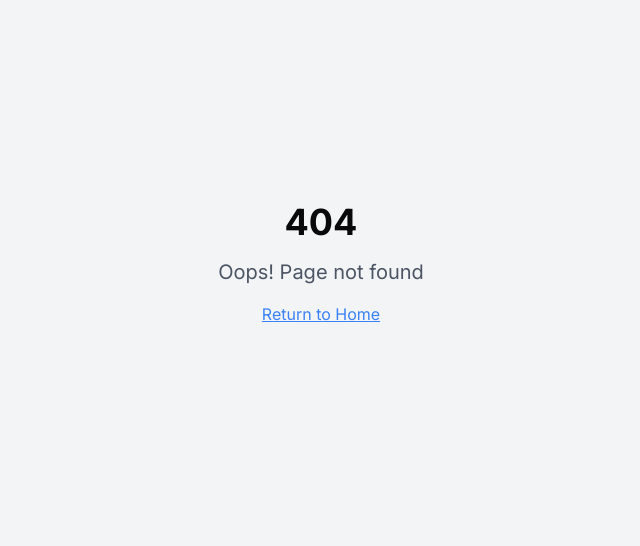
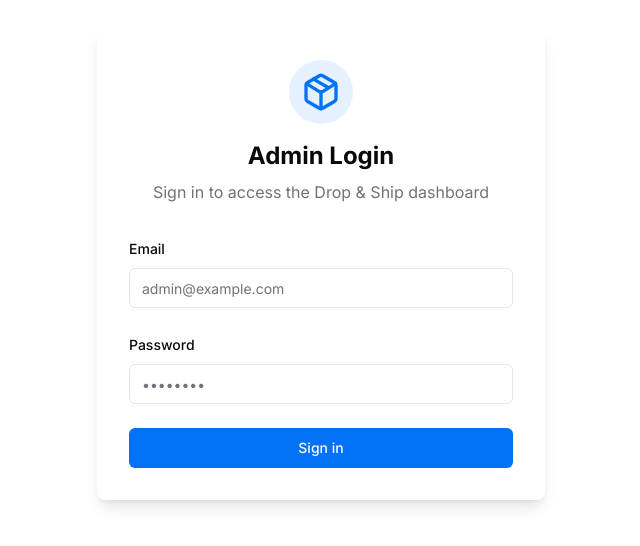
Before and after one commit to velamai/drop-ship-admin-hub, a React (Vite) app: page /login in a window 1280 px wide. Before the commit this address had no page. Shown: the part 136-682 px from the top of the page, without its empty margins (319-959 px from the left). Built offline with nearby package versions, Linux system fonts and the light colour scheme.

Commit message:
Implement user login
Adds a login page with email and password authentication using Supabase Auth. Creates an initial admin user and enables JWT verification for the address edge function.

```diff
--- a/src/App.tsx
+++ b/src/App.tsx
@@ -3,14 +3,70 @@ import { Toaster } from "@/components/ui/toaster";
 import { Toaster as Sonner } from "@/components/ui/sonner";
 import { TooltipProvider } from "@/components/ui/tooltip";
 import { QueryClient, QueryClientProvider } from "@tanstack/react-query";
-import { BrowserRouter, Routes, Route } from "react-router-dom";
+import { BrowserRouter, Routes, Route, Navigate } from "react-router-dom";
+import { AuthProvider, useAuth } from "./contexts/AuthContext";
 import Dashboard from "./pages/Dashboard";
 import Addresses from "./pages/Addresses";
 import Orders from "./pages/Orders";
 import OrderDetail from "./pages/OrderDetail";
 import NotFound from "./pages/NotFound";
+import Login from "./pages/Login";
 
 const queryClient = new QueryClient();
+
+// Protected route component
+const ProtectedRoute = ({ children }: { children: JSX.Element }) => {
+  const { session, loading } = useAuth();
+
+  if (loading) {
+    return <div className="flex h-screen w-full items-center justify-center">Loading...</div>;
+  }
+
+  if (!session) {
+    return <Navigate to="/login" replace />;
+  }
+
+  return children;
+};
+
+const AppRoutes = () => (
+  <Routes>
+    <Route path="/login" element={<Login />} />
+    <Route
+      path="/"
+      element={
+        <ProtectedRoute>
+          <Dashboard />
+        </ProtectedRoute>
+      }
+    />
+    <Route
+      path="/addresses"
+      element={
+        <ProtectedRoute>
+          <Addresses />
+        </ProtectedRoute>
+      }
+    />
+    <Route
+      path="/orders"
+      element={
+        <ProtectedRoute>
+          <Orders />
+        </ProtectedRoute>
+      }
+    />
+    <Route
+      path="/orders/:id"
+      element={
+        <ProtectedRoute>
+          <OrderDetail />
+        </ProtectedRoute>
+      }
+    />
+    <Route path="*" element={<NotFound />} />
+  </Routes>
+);
 
 const App = () => (
   <QueryClientProvider client={queryClient}>
@@ -18,14 +74,9 @@ const App = () => (
       <Toaster />
       <Sonner />
       <BrowserRouter>
-        <Routes>
-          <Route path="/" element={<Dashboard />} />
-          <Route path="/addresses" element={<Addresses />} />
-          <Route path="/orders" element={<Orders />} />
-          <Route path="/orders/:id" element={<OrderDetail />} />
-          {/* ADD ALL CUSTOM ROUTES ABOVE THE CATCH-ALL "*" ROUTE */}
-          <Route path="*" element={<NotFound />} />
-        </Routes>
+        <AuthProvider>
+          <AppRoutes />
+        </AuthProvider>
       </BrowserRouter>
     </TooltipProvider>
   </QueryClientProvider>
--- a/src/components/layout/Sidebar.tsx
+++ b/src/components/layout/Sidebar.tsx
@@ -1,8 +1,9 @@
 
-import React, { useState } from 'react';
+import React from 'react';
 import { Link, useLocation } from 'react-router-dom';
 import { ChevronLeft, LayoutDashboard, Package, MapPin, Settings, LogOut } from 'lucide-react';
 import { cn } from '@/lib/utils';
+import { useAuth } from '@/contexts/AuthContext';
 
 interface SidebarProps {
   open: boolean;
@@ -11,6 +12,7 @@ interface SidebarProps {
 
 export const Sidebar: React.FC<SidebarProps> = ({ open, setOpen }) => {
   const location = useLocation();
+  const { signOut } = useAuth();
 
   const navItems = [
     { name: 'Dashboard', path: '/', icon: LayoutDashboard },
@@ -77,7 +79,10 @@ export const Sidebar: React.FC<SidebarProps> = ({ open, setOpen }) => {
 
         {/* User section */}
         <div className="p-4 border-t border-sidebar-border">
-          <button className="flex items-center w-full px-3 py-2 text-sm text-sidebar-foreground hover:bg-sidebar-accent rounded-md">
+          <button
+            onClick={signOut}
+            className="flex items-center w-full px-3 py-2 text-sm text-sidebar-foreground hover:bg-sidebar-accent rounded-md"
+          >
             <LogOut size={18} className="mr-2" />
             <span>Log Out</span>
           </button>
--- /dev/null
+++ b/src/contexts/AuthContext.tsx
@@ -0,0 +1,97 @@
+
+import React, { createContext, useContext, useEffect, useState } from 'react';
+import { supabase } from '@/integrations/supabase/client';
+import { Session } from '@supabase/supabase-js';
+import { useNavigate } from 'react-router-dom';
+import { useToast } from '@/hooks/use-toast';
+
+interface AuthContextType {
+  session: Session | null;
+  loading: boolean;
+  signIn: (email: string, password: string) => Promise<void>;
+  signOut: () => Promise<void>;
+}
+
+const AuthContext = createContext<AuthContextType | undefined>(undefined);
+
+export const AuthProvider: React.FC<{ children: React.ReactNode }> = ({ children }) => {
+  const [session, setSession] = useState<Session | null>(null);
+  const [loading, setLoading] = useState(true);
+  const navigate = useNavigate();
+  const { toast } = useToast();
+
+  useEffect(() => {
+    // Check for active session
+    supabase.auth.getSession().then(({ data: { session } }) => {
+      setSession(session);
+      setLoading(false);
+    });
+
+    // Listen for auth changes
+    const { data: { subscription } } = supabase.auth.onAuthStateChange((_event, session) => {
+      setSession(session);
+      setLoading(false);
+    });
+
+    return () => subscription.unsubscribe();
+  }, []);
+
+  const signIn = async (email: string, password: string) => {
+    try {
+      setLoading(true);
+      const { error } = await supabase.auth.signInWithPassword({ email, password });
+
+      if (error) {
+        throw error;
+      }
+
+      navigate('/');
+      toast({
+        title: 'Login successful',
+        description: 'Welcome back to the admin dashboard',
+      });
+    } catch (error: any) {
+      toast({
+        variant: 'destructive',
+        title: 'Login failed',
+        description: error.message || 'An error occurred during login',
+      });
+    } finally {
+      setLoading(false);
+    }
+  };
+
+  const signOut = async () => {
+    try {
+      setLoading(true);
+      await supabase.auth.signOut();
+      navigate('/login');
+      toast({
+        title: 'Logged out',
+        description: 'You have been successfully logged out',
+      });
+    } catch (error: any) {
+      toast({
+        variant: 'destructive',
+        title: 'Logout failed',
+        description: error.message || 'An error occurred during logout',
+      });
+    } finally {
+      setLoading(false);
+    }
+  };
+
+  return (
+    <AuthContext.Provider value={{ session, loading, signIn, signOut }}>
+      {children}
+    </AuthContext.Provider>
+  );
+};
+
+export const useAuth = () => {
+  const context = useContext(AuthContext);
+  if (context === undefined) {
+    throw new Error('useAuth must be used within an AuthProvider');
+  }
+  return context;
+};
--- /dev/null
+++ b/src/pages/Login.tsx
@@ -0,0 +1,107 @@
+
+import React from 'react';
+import { z } from 'zod';
+import { useForm } from 'react-hook-form';
+import { zodResolver } from '@hookform/resolvers/zod';
+import { useAuth } from '@/contexts/AuthContext';
+import { Navigate } from 'react-router-dom';
+import { Package } from 'lucide-react';
+
+import {
+  Form,
+  FormControl,
+  FormField,
+  FormItem,
+  FormLabel,
+  FormMessage,
+} from '@/components/ui/form';
+import { Input } from '@/components/ui/input';
+import { Button } from '@/components/ui/button';
+
+const loginSchema = z.object({
+  email: z.string().email('Invalid email address'),
+  password: z.string().min(6, 'Password must be at least 6 characters'),
+});
+
+type LoginFormValues = z.infer<typeof loginSchema>;
+
+const Login = () => {
+  const { signIn, session, loading } = useAuth();
+
+  const form = useForm<LoginFormValues>({
+    resolver: zodResolver(loginSchema),
+    defaultValues: {
+      email: '',
+      password: '',
+    },
+  });
+
+  const onSubmit = async (data: LoginFormValues) => {
+    await signIn(data.email, data.password);
+  };
+
+  // If already logged in, redirect to dashboard
+  if (session && !loading) {
+    return <Navigate to="/" replace />;
+  }
+
+  return (
+    <div className="min-h-screen flex items-center justify-center bg-background">
+      <div className="w-full max-w-md p-8 space-y-8 bg-card rounded-lg shadow-lg">
+        <div className="flex flex-col items-center justify-center text-center">
+          <div className="p-3 rounded-full bg-primary/10 mb-4">
+            <Package className="h-10 w-10 text-primary" />
+          </div>
+          <h1 className="text-2xl font-bold">Admin Login</h1>
+          <p className="text-muted-foreground mt-2">
+            Sign in to access the Drop & Ship dashboard
+          </p>
+        </div>
+
+        <Form {...form}>
+          <form onSubmit={form.handleSubmit(onSubmit)} className="space-y-6">
+            <FormField
+              control={form.control}
+              name="email"
+              render={({ field }) => (
+                <FormItem>
+                  <FormLabel>Email</FormLabel>
+                  <FormControl>
+                    <Input
+                      placeholder="admin@example.com"
+                      type="email"
+                      {...field}
+                    />
+                  </FormControl>
+                  <FormMessage />
+                </FormItem>
+              )}
+            />
+            <FormField
+              control={form.control}
+              name="password"
+              render={({ field }) => (
+                <FormItem>
+                  <FormLabel>Password</FormLabel>
+                  <FormControl>
+                    <Input
+                      placeholder="••••••••"
+                      type="password"
+                      {...field}
+                    />
+                  </FormControl>
+                  <FormMessage />
+                </FormItem>
+              )}
+            />
+            <Button type="submit" className="w-full" disabled={loading}>
+              {loading ? 'Signing in...' : 'Sign in'}
+            </Button>
+          </form>
+        </Form>
+      </div>
+    </div>
+  );
+};
+
+export default Login;
--- a/src/services/addressService.ts
+++ b/src/services/addressService.ts
@@ -2,10 +2,19 @@
 import { supabase } from "@/integrations/supabase/client";
 import { Address } from "@/types";
 
+// Get the session token for authenticated requests
+const getAuthToken = async (): Promise<string | null> => {
+  const { data } = await supabase.auth.getSession();
+  return data.session?.access_token || null;
+};
+
 // Fetch all addresses from the Edge Function
 export const fetchAddresses = async (): Promise<Address[]> => {
+  const token = await getAuthToken();
+
   const { data, error } = await supabase.functions.invoke('addresses', {
     method: 'GET',
+    headers: token ? { Authorization: `Bearer ${token}` } : undefined,
   });
 
   if (error) {
@@ -20,9 +29,12 @@ export const fetchAddresses = async (): Promise<Address[]> => {
 export const addAddress = async (
   newAddress: Omit<Address, 'id' | 'createdAt' | 'updatedAt'>
 ): Promise<Address> => {
+  const token = await getAuthToken();
+
   const { data, error } = await supabase.functions.invoke('addresses', {
     method: 'POST',
     body: newAddress,
+    headers: token ? { Authorization: `Bearer ${token}` } : undefined,
   });
 
   if (error) {
@@ -35,9 +47,12 @@ export const addAddress = async (
 
 // Update an existing address via the Edge Function
 export const updateAddress = async (updatedAddress: Address): Promise<Address> => {
+  const token = await getAuthToken();
+
   const { data, error } = await supabase.functions.invoke(`addresses/${updatedAddress.id}`, {
     method: 'PUT',
     body: updatedAddress,
+    headers: token ? { Authorization: `Bearer ${token}` } : undefined,
   });
 
   if (error) {
@@ -50,8 +65,11 @@ export const updateAddress = async (updatedAddress: Address): Promise<Address> =
 
 // Delete an address via the Edge Function
 export const deleteAddress = async (id: string): Promise<{ success: boolean, id: string }> => {
+  const token = await getAuthToken();
+
   const { data, error } = await supabase.functions.invoke(`addresses/${id}`, {
     method: 'DELETE',
+    headers: token ? { Authorization: `Bearer ${token}` } : undefined,
   });
 
   if (error) {
```
Also changed, not shown: 2 other files (tests, documents, lock files or other folders).
